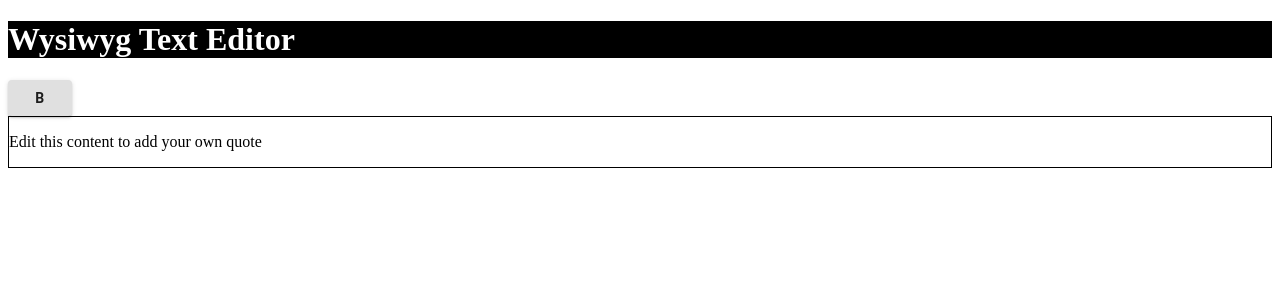
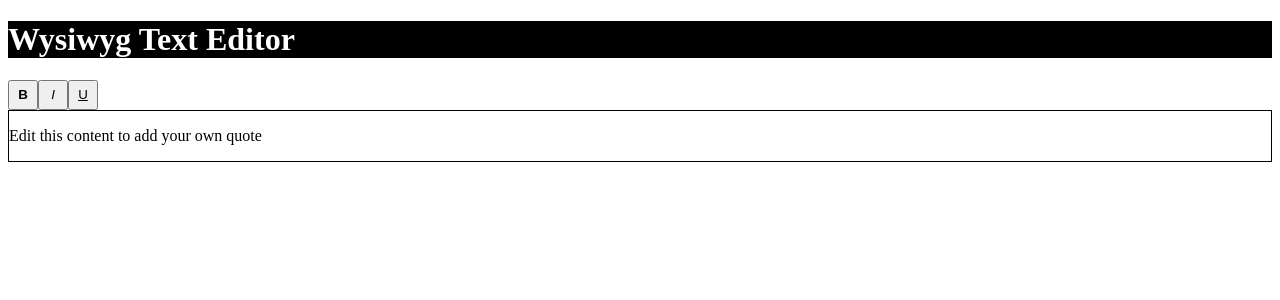
Before and after one commit to AndrewRLloyd88/mb-text-editor, a React (Vite) app: page / in a window 1280 px wide. Shown: the top 300 px of the page. Built offline with nearby package versions, Linux system fonts and the light colour scheme.

Commit message:
add styles to Bold Italic and Underline

```diff
--- a/src/App.tsx
+++ b/src/App.tsx
@@ -1,5 +1,5 @@
 import React, { useRef, useState, useEffect } from 'react';
-import Button from '@material-ui/core/Button';
+import Toolbar from './Toolbar';
 
 type Props = {
   name: string;
@@ -8,6 +8,7 @@ type Props = {
 const App = (props: Props) => {
   const content = useRef<HTMLDivElement | null>(null);
   const [currentHTML, setCurrentHTML] = useState('');
+  const [userSelection, setSelection] = useState('');
   const renderToString = () => {};
 
   const onChange = () => {
@@ -19,35 +20,16 @@ const App = (props: Props) => {
     }
   };
 
-  const handleClick = () => {
-    //it would make sense to pass a type in and a switch case
-
-    //get the current selection
-    let selection = window.getSelection()?.anchorNode?.textContent;
-    const startIndex = window.getSelection()?.anchorOffset;
-    const endIndex = window.getSelection()?.focusOffset;
-    //typescript is preventing an error here??
-    if (startIndex && endIndex) {
-      selection = selection?.substr(startIndex, endIndex - startIndex);
-      console.log(selection);
-    }
-
-    //do stuff in a switch case here
-  };
-
   useEffect(() => {
     const el = content.current?.innerHTML;
     console.log(el);
-  }, []);
+    console.log(userSelection);
+  }, [userSelection]);
 
   return (
     <>
       <h1>Wysiwyg Text Editor</h1>
-      <div className="toolbar">
-        <Button onClick={handleClick} variant="contained">
-          <b>B</b>
-        </Button>
-      </div>
+      <Toolbar />
       <div
         ref={content}
         className="editor"
--- /dev/null
+++ b/src/Button.tsx
@@ -0,0 +1,22 @@
+import React from 'react';
+import UseToolbarMode from './useToolbarMode';
+
+type Props = {
+  id: string;
+};
+
+export default function Button(props: Props) {
+  return (
+    <div>
+      <button
+        id={props.id}
+        onClick={(e) => {
+          console.log('clicked');
+          UseToolbarMode((e.target as HTMLElement).id);
+        }}
+      >
+        {props.id[0]}
+      </button>
+    </div>
+  );
+}
--- /dev/null
+++ b/src/Toolbar.tsx
@@ -0,0 +1,12 @@
+import React from 'react';
+import Button from './Button';
+
+export default function Toolbar() {
+  return (
+    <div className="toolbar">
+      <Button id="Bold"></Button>
+      <Button id="Italic"></Button>
+      <Button id="Underline"></Button>
+    </div>
+  );
+}
--- a/src/index.html
+++ b/src/index.html
@@ -1,11 +1,14 @@
 <!DOCTYPE html>
 <html>
+
 <head>
-        <title>Empty project</title>
+  <title>Wysiwyg Text Editor</title>
   <meta charset="utf-8">
 </head>
+
 <body>
   <div id="app"></div>
   <script src="index.tsx"></script>
 </body>
+
 </html>
--- a/src/styles.css
+++ b/src/styles.css
@@ -6,3 +6,24 @@ h1 {
 .editor {
   border: 1px solid black;
 }
+
+.toolbar {
+  display: flex;
+}
+
+button {
+  width: 30px;
+  height: 30px;
+}
+
+#Bold {
+  font-weight: bolder;
+}
+
+#Italic {
+  font-style: italic;
+}
+
+#Underline {
+  text-decoration: underline;
+}
--- /dev/null
+++ b/src/useToolbarMode.tsx
@@ -0,0 +1,20 @@
+function UseToolbarMode(event: string) {
+  console.log(event);
+  switch (event) {
+    case 'Bold':
+      document.execCommand('bold');
+      break;
+
+    case 'Italic':
+      document.execCommand('italic');
+      break;
+
+    case 'Underline':
+      document.execCommand('underline');
+      break;
+    default:
+      break;
+  }
+}
+
+export default UseToolbarMode;
```
Also changed, not shown: 1 other file (tests, documents, lock files or other folders). Lines whose indentation alone changed are shown as unchanged.
